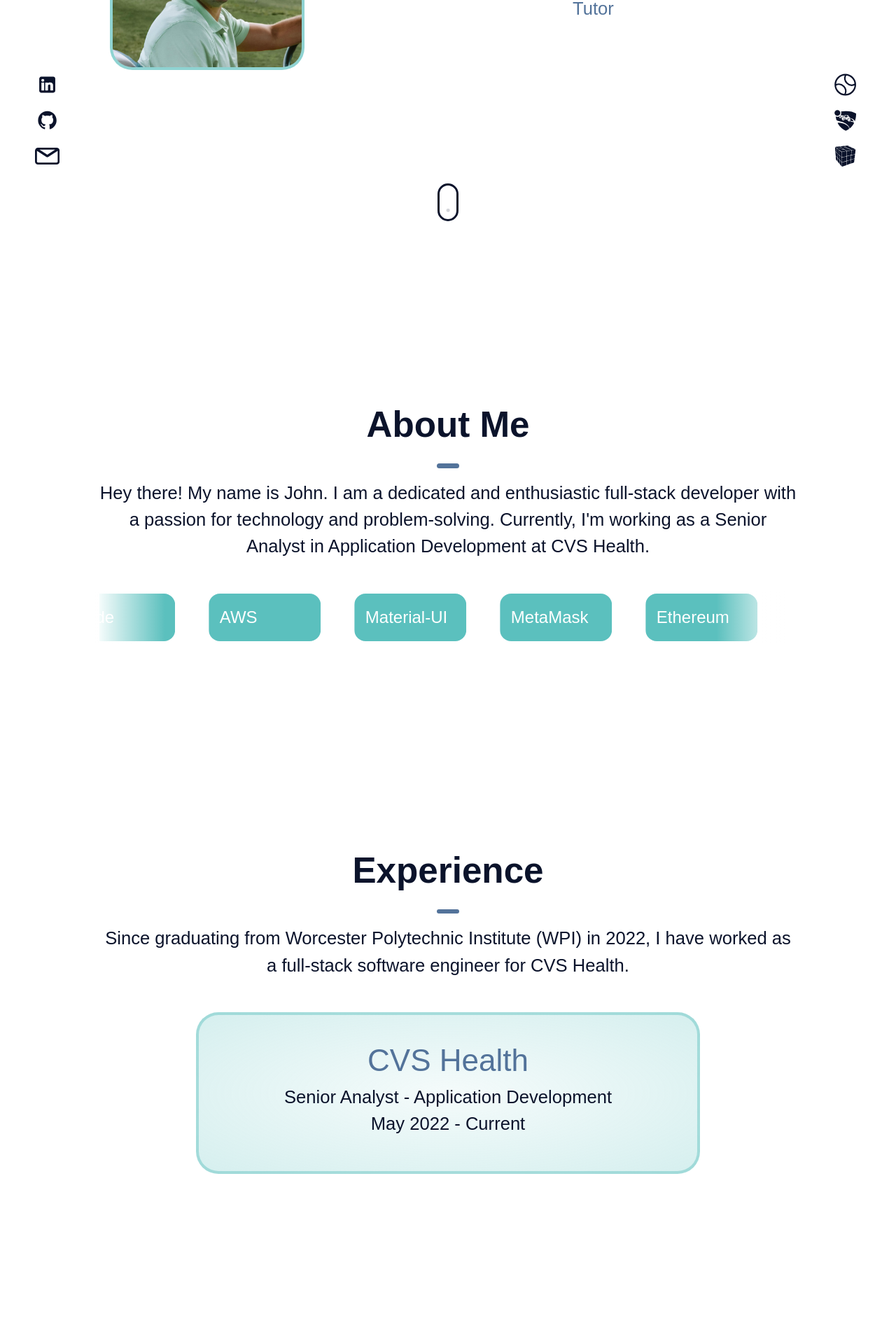
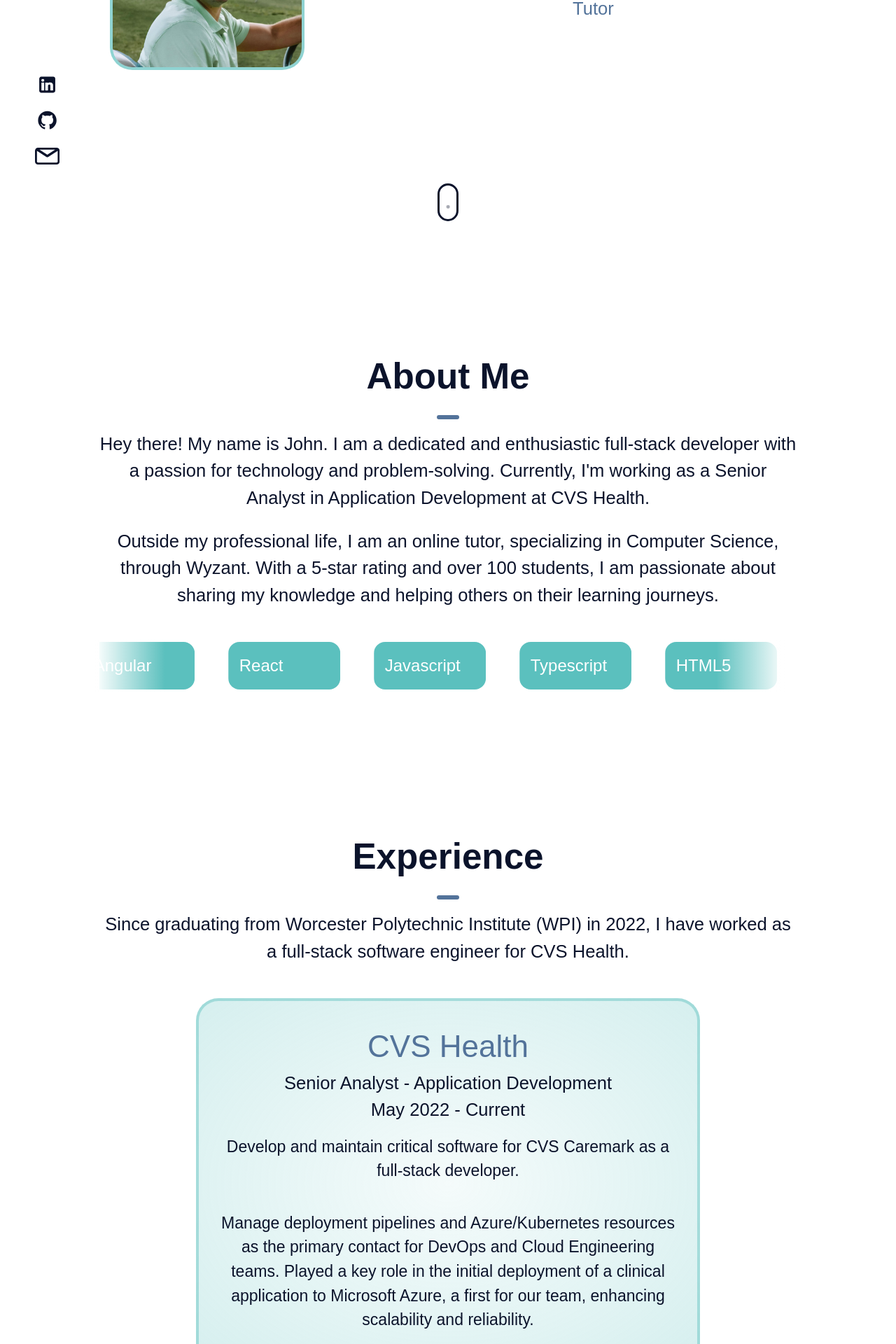
Before and after one commit to johnccarroll/portfolio, a React (Create React App) app: page / in a window 1280 px wide. Shown: the part 420-2340 px from the top of the page at 70% size. Built offline with nearby package versions, Linux system fonts and the light colour scheme; the HTML template or start-up script is replaced by a standard one.

Commit message:
initial commit

```diff
--- a/src/components/Main.js
+++ b/src/components/Main.js
@@ -56,7 +56,7 @@ const Main = () => {
               <About />
               <Experience />
               <Projects />
-              <Hobbies />
+              {/*<Hobbies />*/}
               <Footer />
             </StyledMainContainer>
           </StyledMainPage>
--- a/src/components/Navbar.js
+++ b/src/components/Navbar.js
@@ -222,7 +222,7 @@ const Navbar = () => {
             <StyledResumeLink
               href={
                 process.env.PUBLIC_URL +
-                "/Maximilian Oberholtzer Resume 2023.pdf"
+                "/John-Carroll-Resume.pdf"
               }
               target="_blank"
             >
--- a/src/components/SideAnchorLinks.js
+++ b/src/components/SideAnchorLinks.js
@@ -112,64 +112,22 @@ const SideAnchorLinks = () => {
         </StyledAnchorLink>
       </StyledLeftAnchor>
       <StyledRightAnchor>
-        <StyledAnchorLink
-          href="https://app.universaltennis.com/profiles/51049"
-          target="_blank"
-          aria-label="Tennis"
-        >
-          <svg
-            fill={theme.palette.textMain.main}
-            width="44px"
-            height="44px"
-            viewBox="0 0 1024 1024"
-            xmlns="http://www.w3.org/2000/svg"
-          >
-            <title>Universal Tennis Rating</title>
-            <UTRSvgPath />
-          </svg>
-        </StyledAnchorLink>
-        <StyledAnchorLink
-          href="https://rocketleague.tracker.network/rocket-league/profile/steam/76561198262193029/overview"
-          target="_blank"
-          aria-label="Rocket League"
-        >
-          <svg
-            xmlns="http://www.w3.org/2000/svg"
-            viewBox="0 0 50 50"
-            width="44px"
-            height="44px"
-            fill={theme.palette.textMain.main}
-          >
-            <title>Rocket League Tracker</title>
-            <path d={rocketLeagueSvgPath} />
-          </svg>
-        </StyledAnchorLink>
-        <StyledAnchorLink
-          href="https://www.worldcubeassociation.org/persons/2022OBER04"
-          target="_blank"
-          aria-label="Cube"
-        >
-          <svg
-            version="1.0"
-            xmlns="http://www.w3.org/2000/svg"
-            width="44px"
-            height="44px"
-            viewBox="0 0 1250.000000 1280.000000"
-            preserveAspectRatio="xMidYMid meet"
-            fill={theme.palette.textMain.main}
-          >
-            <title>WCA Profile</title>
-            <metadata>
-              Created by potrace 1.15, written by Peter Selinger 2001-2017
-            </metadata>
-            <g
-              transform="translate(0.000000,1280.000000) scale(0.100000,-0.100000)"
-              stroke="none"
-            >
-              <CubeSvgPath />
-            </g>
-          </svg>
-        </StyledAnchorLink>
+        {/*<StyledAnchorLink*/}
+        {/*  href=""*/}
+        {/*  target="_blank"*/}
+        {/*  aria-label="Tennis"*/}
+        {/*>*/}
+        {/*  <svg*/}
+        {/*    fill={theme.palette.textMain.main}*/}
+        {/*    width="44px"*/}
+        {/*    height="44px"*/}
+        {/*    viewBox="0 0 1024 1024"*/}
+        {/*    xmlns="http://www.w3.org/2000/svg"*/}
+        {/*  >*/}
+        {/*    <title>Gym</title>*/}
+        {/*    <UTRSvgPath />*/}
+        {/*  </svg>*/}
+        {/*</StyledAnchorLink>*/}
       </StyledRightAnchor>
     </>
   );
--- a/src/components/sections/About.js
+++ b/src/components/sections/About.js
@@ -42,13 +42,12 @@ const StyledScrollingContainer = styled("div")(({theme}) => ({
 const StyledScrollingBelt = styled("div")(({theme}) => ({
     display: "flex", marginTop: "3rem", overflow: "hidden", width: "98%", marginLeft: "0.1rem",
 }));
-const StyledScrollingItem = styled("div")(({ theme }) => ({
+const StyledScrollingItem = styled("div")(({theme}) => ({
     // Your existing styles
     "@keyframes moveLeft": {
         "0%": {
             transform: "translateX(0)",
-    },
-    "100%": {
+        }, "100%": {
             transform: "translateX(-1600%)",
         },
     },
@@ -62,13 +61,10 @@ const StyledScrollingItem = styled("div")(({ theme }) => ({
     display: "flex", // Ensure the contents are flexibly laid out
     alignItems: "center", // Align items vertically
     [theme.breakpoints.down("md")]: {
-    marginRight: "2.2rem",
-    padding: "0.9rem 0.6rem 0.75rem 0.9rem",
+        marginRight: "2.2rem", padding: "0.9rem 0.6rem 0.75rem 0.9rem",
     },
     [theme.breakpoints.down("xs")]: {
-    marginRight: "1.6rem",
-    padding: "0.7rem 0.5rem 0.7rem 0.5rem",
-    minWidth: "5rem",
+        marginRight: "1.6rem", padding: "0.7rem 0.5rem 0.7rem 0.5rem", minWidth: "5rem",
     },
 }));
 const StyledScrollingText = styled(Typography)(({theme}) => ({
@@ -80,14 +76,13 @@ const StyledScrollingText = styled(Typography)(({theme}) => ({
 }));
 
 
-
 //End component styles
 
 const About = () => {
     const [aboutContainer, aboutContainerInView] = useInView({
         threshold: 0.5, triggerOnce: true,
     });
-    const technologiesArr = ["Java", "Swift", "Node", "AWS", "Material-UI", "MetaMask", "Ethereum", "Javascript", "PostgresSQL", "Solidity", "React", "Kubernetes", "Angular", "Git", "Express", "Java", "Swift",];
+    const technologiesArr = ["Flutter", "Dart", "Angular", "React", "Javascript", "Typescript", "HTML5", "CSS3", "Bootstrap", "Spring Boot", "Rest APIs", "Azure", "AWS", "Docker", "Kubernetes", "Postgres", "Git", "Jira", "Figma",];
 
     return (<Scroll.Element name="About">
         <StyledGenericRoot>
@@ -105,6 +100,12 @@ const About = () => {
                     Hey there! My name is John. I am a dedicated and enthusiastic full-stack developer with a
                     passion for technology and problem-solving. Currently, I'm working as a Senior Analyst in
                     Application Development at CVS Health.
+                </StyledGenericSubText>
+                <br/>
+                <StyledGenericSubText component="h1">
+                    Outside my professional life, I am an online tutor, specializing in Computer Science,
+                    through Wyzant. With a 5-star rating and over 100 students, I am passionate about
+                    sharing my knowledge and helping others on their learning journeys.
                 </StyledGenericSubText>
                 <StyledScrollingContainer>
                     <StyledScrollingBelt>
--- a/src/components/sections/Experience.js
+++ b/src/components/sections/Experience.js
@@ -143,6 +143,13 @@ const Experience = () => {
                 <StyledCarouselSubText>
                   {item.description}
                 </StyledCarouselSubText>
+                <br/>
+                <StyledCarouselSubText>
+                  {item.description1}
+                </StyledCarouselSubText>
+                <StyledCarouselSubText>
+                  {item.description2}
+                </StyledCarouselSubText>
               </StyledCarouselCard>
             ))}
           </Slider>
--- a/src/components/sections/Footer.js
+++ b/src/components/sections/Footer.js
@@ -73,7 +73,7 @@ const Footer = () => {
           <StyledFooterList>
             <StyledListItemLink
               sx={{ marginRight: "-0.3rem" }}
-              href="https://www.linkedin.com/in/max-oberholtzer/"
+              href="https://www.linkedin.com/in/johnccarroll2000/"
               target="_blank"
             >
               <svg
@@ -89,7 +89,7 @@ const Footer = () => {
               </svg>
             </StyledListItemLink>
             <StyledListItemLink
-              href="https://github.com/Maximilian-Oberholtzer"
+              href="https://github.com/johnccarroll"
               target="_blank"
             >
               <svg
@@ -105,7 +105,7 @@ const Footer = () => {
               </svg>
             </StyledListItemLink>
             <StyledListItemLink
-              href="mailto:max.oberholtzer@yahoo.com"
+              href="mailto:johnccarroll2000@gmail.com"
               sx={{ transform: "scale(0.95)" }}
             >
               <svg
@@ -125,61 +125,6 @@ const Footer = () => {
                 </g>
               </svg>
             </StyledListItemLink>
-            <StyledListItemLink
-              href="https://app.universaltennis.com/profiles/51049"
-              target="_blank"
-            >
-              <svg
-                fill={theme.palette.textMain.main}
-                width="32px"
-                height="32px"
-                viewBox="0 0 1024 1024"
-                xmlns="http://www.w3.org/2000/svg"
-              >
-                <title>Universal Tennis Rating</title>
-                <UTRSvgPath />
-              </svg>
-            </StyledListItemLink>
-            <StyledListItemLink
-              href="https://rocketleague.tracker.network/rocket-league/profile/steam/76561198262193029/overview"
-              target="_blank"
-            >
-              <svg
-                xmlns="http://www.w3.org/2000/svg"
-                viewBox="0 0 50 50"
-                width="32px"
-                height="32px"
-                fill={theme.palette.textMain.main}
-              >
-                <title>Rocket League Tracker</title>
-                <path d={rocketLeagueSvgPath} />
-              </svg>
-            </StyledListItemLink>
-            <StyledListItemLink
-              href="https://www.worldcubeassociation.org/persons/2022OBER04"
-              target="_blank"
-            >
-              <svg
-                version="1.0"
-                xmlns="http://www.w3.org/2000/svg"
-                width="32px"
-                height="32px"
-                viewBox="0 0 1250.000000 1280.000000"
-                preserveAspectRatio="xMidYMid meet"
-                fill={theme.palette.textMain.main}
-              >
-                <title>WCA Profile</title>
-                <metadata>
-                  Created by potrace 1.15, written by Peter Selinger 2001-2017
-                </metadata>
-                <g
-                  transform="translate(0.000000,1280.000000) scale(0.100000,-0.100000)"
-                  stroke="none"
-                >
-                  <CubeSvgPath />
-                </g>
-              </svg>
-            </StyledListItemLink>
           </StyledFooterList>
         )}
         <StyledFooterText>Developed by John Carroll</StyledFooterText>
--- a/src/content/experience.json
+++ b/src/content/experience.json
@@ -4,7 +4,8 @@
     "company": "CVS Health",
     "jobTitle": "Senior Analyst - Application Development",
     "years": "May 2022 - Current",
-    "description": ""
+    "description": "Develop and maintain critical software for CVS Caremark as a full-stack developer.",
+    "description1": "Manage deployment pipelines and Azure/Kubernetes resources as the primary contact for DevOps and Cloud Engineering teams. Played a key role in the initial deployment of a clinical application to Microsoft Azure, a first for our team, enhancing scalability and reliability."
   },
   {
     "id": "1",
@@ -23,8 +24,9 @@
   {
     "id": "3",
     "company": "Worcester Polytechnic Institute",
-    "jobTitle": "B.S/M.S. in Computer Science",
+    "jobTitle": "B.S/M.S. in Computer Science | Minor in Chinese Studies",
     "years": "2018 - 2022",
-    "description": "Completed coursework involved algorithms, data structures and object oriented programming"
+    "description": "Relevant Coursework: Software Engineering, Machine Learning, Computer Networks, Operating Systems, Database Management Systems, Web Development, and Chinese (Mandarin).",
+    "description1": "NEWMAC Academic All Conference (2019-2022), Dean’s List (2019-2022), Varsity Swim and Dive"
   }
 ]
--- a/src/content/hobbies.json
+++ b/src/content/hobbies.json
@@ -1,8 +1,8 @@
 [
   {
     "id": "0",
-    "name": "Tennis",
-    "description": "Peak ranking of 12 UTR in singles & 3-star college recruit",
+    "name": "Automotive",
+    "description": "",
     "smallWidth": "6rem",
     "largeWidth": "8rem",
     "smallHeight": "6rem",
@@ -14,8 +14,8 @@
   },
   {
     "id": "1",
-    "name": "Speed Cubing",
-    "description": "Fastest recorded 3x3 solve time is currently 9.94 seconds",
+    "name": "Fitness",
+    "description": "I enjoy weightlifting, running, and cycling. I recently completed the Western Massachusetts Ironman 70.3.",
     "smallWidth": "6rem",
     "largeWidth": "8rem",
     "smallHeight": "6rem",
@@ -27,8 +27,8 @@
   },
   {
     "id": "2",
-    "name": "Rocket League",
-    "description": "Top 100 on global leaderboard in Solo Duel game mode",
+    "name": "Video Games",
+    "description": "",
     "smallWidth": "10rem",
     "largeWidth": "12rem",
     "smallHeight": "6rem",
--- a/src/content/projects.json
+++ b/src/content/projects.json
@@ -1,38 +1,11 @@
 [
   {
     "id": "0",
-    "title": "Mellow Heads NFT",
-    "image": "../images/mellowHeadsCollection.png",
-    "description": "Collection of 5000 algorithmically generated marshmallow characters on the Polygon Blockchain",
-    "skills": ["React", "Material-UI", "Redux", "Polygon", "MetaMask"],
-    "websiteLink": "https://mellowheadsnft.com",
-    "githubLink": "https://github.com/Maximilian-Oberholtzer/mellow-heads-nft"
-  },
-  {
-    "id": "1",
-    "title": "LetterSwap",
-    "image": "../images/LetterSwapGame.png",
-    "description": "Challenge your brain to create as many words as possible",
-    "skills": ["React", "Typescript", "CSS", "Netlify", "Supabase"],
-    "websiteLink": "https://letterswap.io",
-    "githubLink": "https://github.com/Maximilian-Oberholtzer/letter-swap"
-  },
-  {
-    "id": "2",
-    "title": "Replay Analysis Tool",
-    "image": "../images/rocketLeague.png",
-    "description": "A tool to review and analyze Rocket League solo duel replays",
-    "skills": ["React", "Bootstrap", "Node", "Express"],
-    "websiteLink": "http://www.feedsanalysistool.com/",
-    "githubLink": "https://github.com/Maximilian-Oberholtzer/replay-analysis-tool"
-  },
-  {
-    "id": "3",
-    "title": "iOS Games",
-    "image": "../images/iosGames.jpg",
-    "description": "Bottle-Flip, Hibachi-Toss & Fruit-Fall collectively received 4.5+ star reviews and had over 20k downloads internationally",
-    "skills": ["Swift", "SpriteKit", "Xcode", "Game Center"],
-    "websiteLink": "",
-    "githubLink": ""
+    "title": "USDA Food Poisoning Prevention",
+    "image": "../images/usda.png",
+    "description": "Leveraged social media and machine learning techniques to collect and analyze data to predict foodborne illness outbreaks.",
+    "skills": ["Javascript", "Python", "Web Development", "Machine Learning"],
+    "websiteLink": "https://drive.google.com/file/d/14JbiFNsNGaoMAu9FiahG781V7uLhTmqZ/view?pli=1",
+    "githubLink": "https://johnccarroll.github.io/mqp-map/"
   }
 ]
```
Also changed, not shown: src/components/sections/Projects.js (+55 -114 lines), public/agustina.otf (deleted), public/agustina.svg (deleted). Lines whose indentation alone changed are shown as unchanged.
